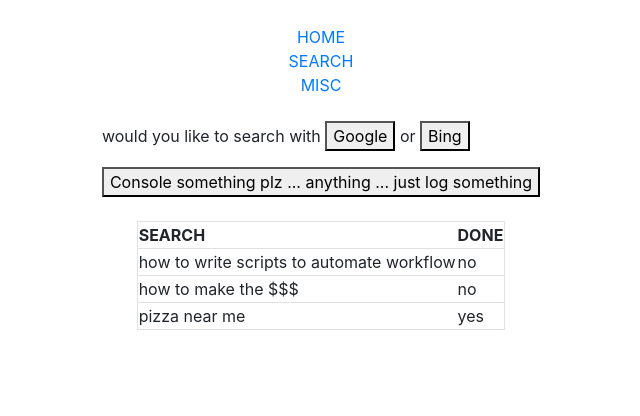
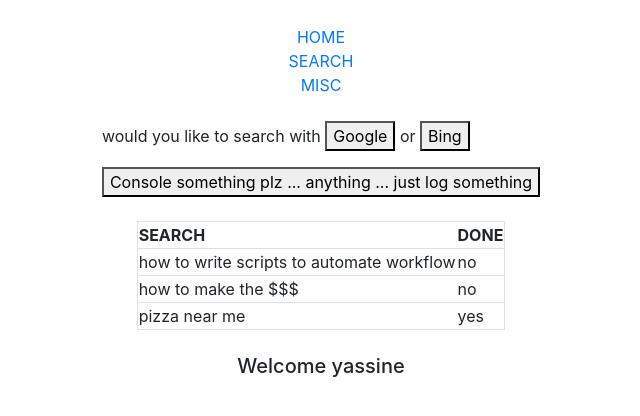
Before and after one commit to yamodah/ReactAppTemplate, a React (Create React App) app: page /search/yassine in a window 1280 px wide. Shown: the top 416 px of the page, without its empty margins (319-959 px from the left). Built offline with nearby package versions, Linux system fonts and the light colour scheme.

Commit message:
used params to switch welcome message with rlist

```diff
--- a/src/App.js
+++ b/src/App.js
@@ -16,13 +16,13 @@
   const researchList1 = [{ done:"no", search:"how to write scripts to automate workflow"},{ done:"no", search:"how to make the $$$"},{ done:"yes", search:"pizza near me"}]
   const [logIn, setLogin] = useState(false)
   const acountSwitcher = () => setLogin(!logIn)
-
+  const searchLink = logIn?"/search/yamodah":"/search/yassine"
 
   return(
     <Router>
       <div style={{display:"flex", flexDirection:"column", alignItems:"center", alignText:"center"}}>
       <Link to="/" style={{marginTop:"25px"}}>HOME</Link>
-      <Link to="/search">SEARCH</Link>
+      <Link to={searchLink}>SEARCH</Link>
       <Link to="/misc">MISC</Link>
       <br/>
       <Switch>
@@ -31,7 +31,7 @@
         <AccountSwitch logIn={logIn}/>
         <LogInButton logIn={logIn} accountHandler={acountSwitcher}/>
         </Route>
-        <Route path="/search">
+        <Route path="/search/:userID">
         <AskWhereSearch />
         <br/>
         <ResearchList list = {researchList1} />
--- a/src/ResearchList.js
+++ b/src/ResearchList.js
@@ -1,3 +1,5 @@
+import React from "react"
+import {useParams} from "react-router-dom"
 function ResearchList({list}){
     const listToResearch = list.map(({search,done},index)=>{
        return (<tr key={index} className="border">
@@ -5,7 +7,9 @@
             <td>{done}</td>
         </tr>)
     })
-    return <table>
+    const params = useParams()
+    return( <>
+    <table>
         <thead>
             <tr className="border">
                 <th>SEARCH</th>
@@ -17,5 +21,8 @@
             {listToResearch}
         </tbody>
     </table>
+    <br/>
+    <h5>Welcome {params.userID}</h5>
+    </>)
 }
 export default ResearchList
```
